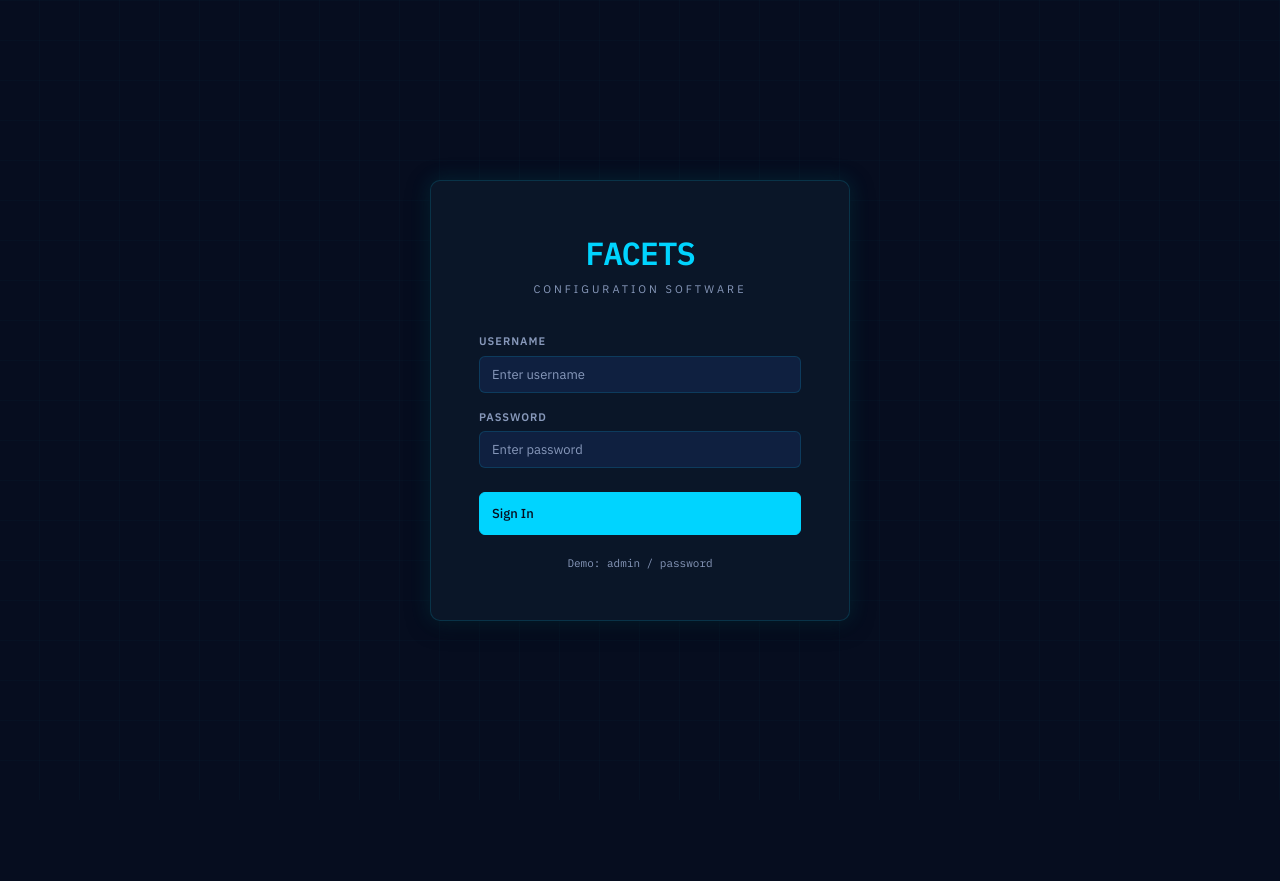
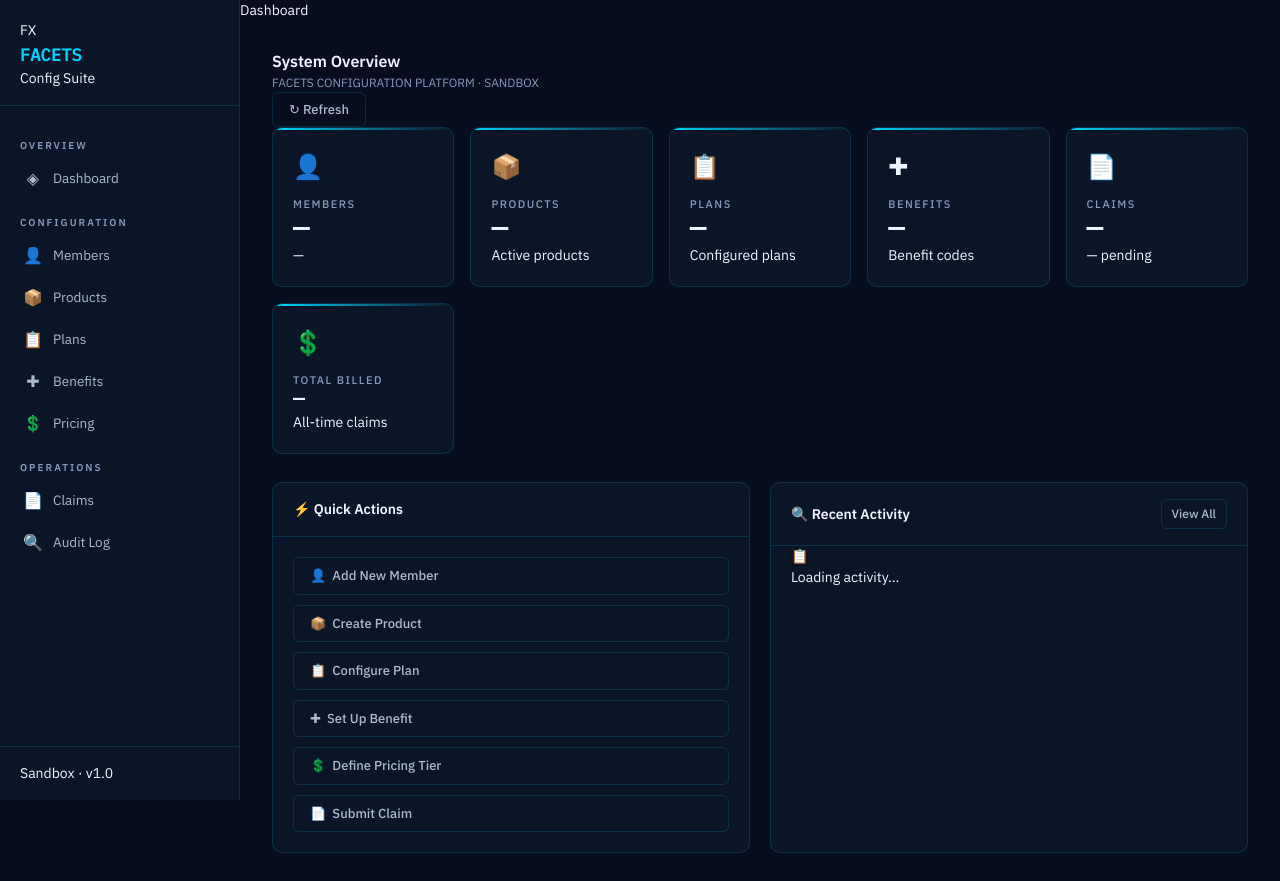
Before and after one commit to Drewyink/Demolab, a website: page public/index.html in a window 1280 px wide. Before the commit the page ends 800 px from the top, so only its background shows below. Drawn offline with Linux system fonts and the light colour scheme.

Commit message:
Update index.html

```diff
--- a/public/index.html
+++ b/public/index.html
@@ -1,69 +1,110 @@
 <!DOCTYPE html>
 <html lang="en">
 <head>
-  <meta charset="UTF-8">
-  <meta name="viewport" content="width=device-width, initial-scale=1.0">
-  <title>Facets Sandbox — Login</title>
-  <link rel="stylesheet" href="/styles.css">
+  <meta charset="UTF-8"><meta name="viewport" content="width=device-width, initial-scale=1.0">
+  <title>Facets — Dashboard</title>
+  <link rel="stylesheet" href="styles.css">
 </head>
-<body class="login-page">
-  <div class="login-bg"></div>
-  <div class="login-card">
-    <div class="login-logo">
-      <div class="logo-mark">FACETS</div>
-      <div class="logo-subtitle">Configuration Software</div>
+<body>
+<div class="app-layout">
+  <aside class="sidebar">
+    <div class="sidebar-logo">
+      <div class="logo-icon">FX</div>
+      <div>
+        <div class="logo-text">FACETS</div>
+        <div class="logo-sub">Config Suite</div>
+      </div>
     </div>
-    <div id="login-error" class="alert alert-error hidden"></div>
-    <div class="form-group">
-      <label for="username">Username</label>
-      <input type="text" id="username" placeholder="Enter username" autocomplete="username">
+    <nav class="sidebar-nav">
+      <div class="nav-section-label">Overview</div>
+      <a class="nav-item" href="index.html"><span class="nav-icon">◈</span> Dashboard</a>
+      <div class="nav-section-label">Configuration</div>
+      <a class="nav-item" href="members.html"><span class="nav-icon">👤</span> Members</a>
+      <a class="nav-item" href="products.html"><span class="nav-icon">📦</span> Products</a>
+      <a class="nav-item" href="plans.html"><span class="nav-icon">📋</span> Plans</a>
+      <a class="nav-item" href="benefits.html"><span class="nav-icon">✚</span> Benefits</a>
+      <a class="nav-item" href="pricing.html"><span class="nav-icon">💲</span> Pricing</a>
+      <div class="nav-section-label">Operations</div>
+      <a class="nav-item" href="claims.html"><span class="nav-icon">📄</span> Claims</a>
+      <a class="nav-item" href="audit.html"><span class="nav-icon">🔍</span> Audit Log</a>
+    </nav>
+    <div class="sidebar-footer">
+      <div class="env-badge">Sandbox · v1.0</div>
     </div>
-    <div class="form-group">
-      <label for="password">Password</label>
-      <input type="password" id="password" placeholder="Enter password" autocomplete="current-password">
+  </aside>
+  <main class="main-content">
+    <div class="topbar">
+      <div class="topbar-left">
+        <span class="topbar-breadcrumb"><span>Dashboard</span></span>
+      </div>
+      <div class="topbar-right">
+        <span class="topbar-clock" id="clock"></span>
+      </div>
     </div>
-    <button class="btn btn-primary" style="width:100%;margin-top:8px;padding:12px" id="btn-login">
-      Sign In
-    </button>
-    <div style="text-align:center;margin-top:20px;font-size:11px;color:var(--gray-400);font-family:var(--font-mono)">
-      Demo: admin / password
+    <div class="page-content">
+      <div class="page-header">
+        <div>
+          <div class="page-title">System Overview</div>
+          <div class="page-subtitle">FACETS CONFIGURATION PLATFORM · SANDBOX</div>
+        </div>
+        <button class="btn btn-secondary" onclick="loadDashboard()">↻ Refresh</button>
+      </div>
+      <div class="stats-grid" id="stats-grid">
+        <div class="stat-card blue"><div class="stat-icon">👤</div><div class="stat-label">Members</div><div class="stat-value" id="stat-members">—</div><div class="stat-meta" id="stat-active-members">—</div></div>
+        <div class="stat-card green"><div class="stat-icon">📦</div><div class="stat-label">Products</div><div class="stat-value" id="stat-products">—</div><div class="stat-meta">Active products</div></div>
+        <div class="stat-card yellow"><div class="stat-icon">📋</div><div class="stat-label">Plans</div><div class="stat-value" id="stat-plans">—</div><div class="stat-meta">Configured plans</div></div>
+        <div class="stat-card orange"><div class="stat-icon">✚</div><div class="stat-label">Benefits</div><div class="stat-value" id="stat-benefits">—</div><div class="stat-meta">Benefit codes</div></div>
+        <div class="stat-card red"><div class="stat-icon">📄</div><div class="stat-label">Claims</div><div class="stat-value" id="stat-claims">—</div><div class="stat-meta" id="stat-pending">— pending</div></div>
+        <div class="stat-card blue"><div class="stat-icon">💲</div><div class="stat-label">Total Billed</div><div class="stat-value" id="stat-billed" style="font-size:20px">—</div><div class="stat-meta">All-time claims</div></div>
+      </div>
+      <div style="display:grid;grid-template-columns:1fr 1fr;gap:20px">
+        <div class="card">
+          <div class="card-header"><span class="card-title">⚡ Quick Actions</span></div>
+          <div class="card-body" style="display:flex;flex-direction:column;gap:10px">
+            <a href="members.html" class="btn btn-secondary" style="justify-content:flex-start">👤 &nbsp;Add New Member</a>
+            <a href="products.html" class="btn btn-secondary" style="justify-content:flex-start">📦 &nbsp;Create Product</a>
+            <a href="plans.html" class="btn btn-secondary" style="justify-content:flex-start">📋 &nbsp;Configure Plan</a>
+            <a href="benefits.html" class="btn btn-secondary" style="justify-content:flex-start">✚ &nbsp;Set Up Benefit</a>
+            <a href="pricing.html" class="btn btn-secondary" style="justify-content:flex-start">💲 &nbsp;Define Pricing Tier</a>
+            <a href="claims.html" class="btn btn-secondary" style="justify-content:flex-start">📄 &nbsp;Submit Claim</a>
+          </div>
+        </div>
+        <div class="card">
+          <div class="card-header"><span class="card-title">🔍 Recent Activity</span><a href="audit.html" class="btn btn-sm btn-secondary">View All</a></div>
+          <div class="card-body" id="recent-activity" style="padding:0 20px">
+            <div class="empty-state"><div class="empty-icon">📋</div><p>Loading activity...</p></div>
+          </div>
+        </div>
+      </div>
     </div>
-  </div>
-  <script src="/app.js"></script>
-  <script>
-    Auth.init();
-    if (Auth.token) window.location.href = '/members';
-
-    const loginBtn = document.getElementById('btn-login');
-    const errorEl = document.getElementById('login-error');
-    const usernameEl = document.getElementById('username');
-    const passwordEl = document.getElementById('password');
-
-    async function doLogin() {
-      const username = usernameEl.value.trim();
-      const password = passwordEl.value;
-      if (!username || !password) {
-        errorEl.textContent = 'Please enter username and password';
-        errorEl.classList.remove('hidden');
-        return;
-      }
-      loginBtn.textContent = 'Signing in...';
-      loginBtn.disabled = true;
-      try {
-        await Auth.login(username, password);
-        window.location.href = '/members';
-      } catch (e) {
-        errorEl.textContent = e.message;
-        errorEl.classList.remove('hidden');
-        loginBtn.textContent = 'Sign In';
-        loginBtn.disabled = false;
-      }
-    }
-
-    loginBtn.onclick = doLogin;
-    [usernameEl, passwordEl].forEach(el => {
-      el.addEventListener('keydown', e => { if (e.key === 'Enter') doLogin(); });
-    });
-  </script>
+  </main>
+</div>
+<script src="app.js"></script>
+<script>
+async function loadDashboard() {
+  const stats = await apiFetch('/api/stats');
+  document.getElementById('stat-members').textContent = stats.members;
+  document.getElementById('stat-active-members').textContent = `${stats.active_members} active`;
+  document.getElementById('stat-products').textContent = stats.products;
+  document.getElementById('stat-plans').textContent = stats.plans;
+  document.getElementById('stat-benefits').textContent = stats.benefits;
+  document.getElementById('stat-claims').textContent = stats.claims;
+  document.getElementById('stat-pending').textContent = `${stats.pending_claims} pending`;
+  document.getElementById('stat-billed').textContent = currency(stats.total_claims_amount);
+  const logs = await apiFetch('/api/audit');
+  const actEl = document.getElementById('recent-activity');
+  if (!logs.length) {
+    actEl.innerHTML = '<div class="empty-state"><div class="empty-icon">📋</div><p>No activity yet</p></div>';
+    return;
+  }
+  actEl.innerHTML = logs.slice(0, 8).map(l => `
+    <div class="activity-item">
+      <div class="activity-dot ${l.action.toLowerCase()}"></div>
+      <div class="activity-text"><strong>${l.action}</strong> on <strong>${l.table_name}</strong></div>
+      <div class="activity-time">${relTime(l.created_at)}</div>
+    </div>`).join('');
+}
+loadDashboard();
+</script>
 </body>
 </html>
```
